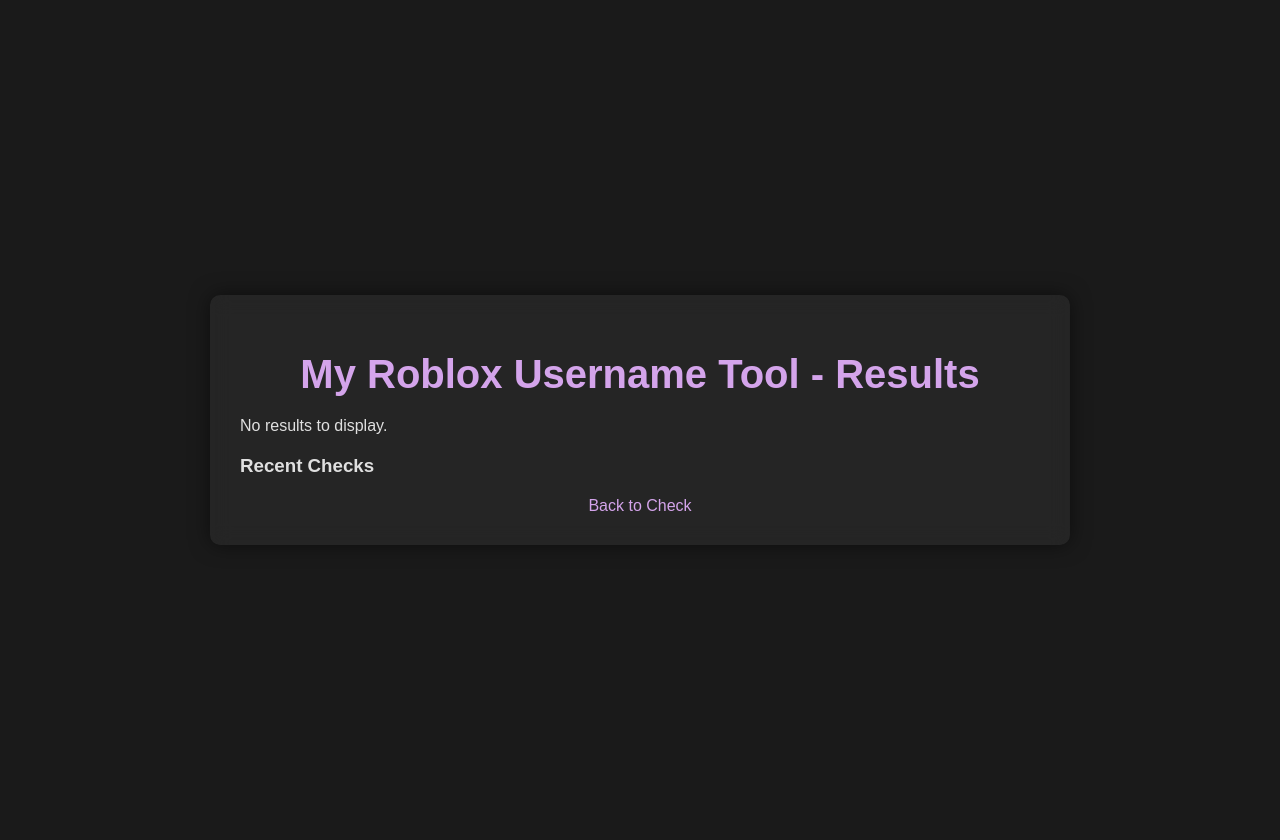
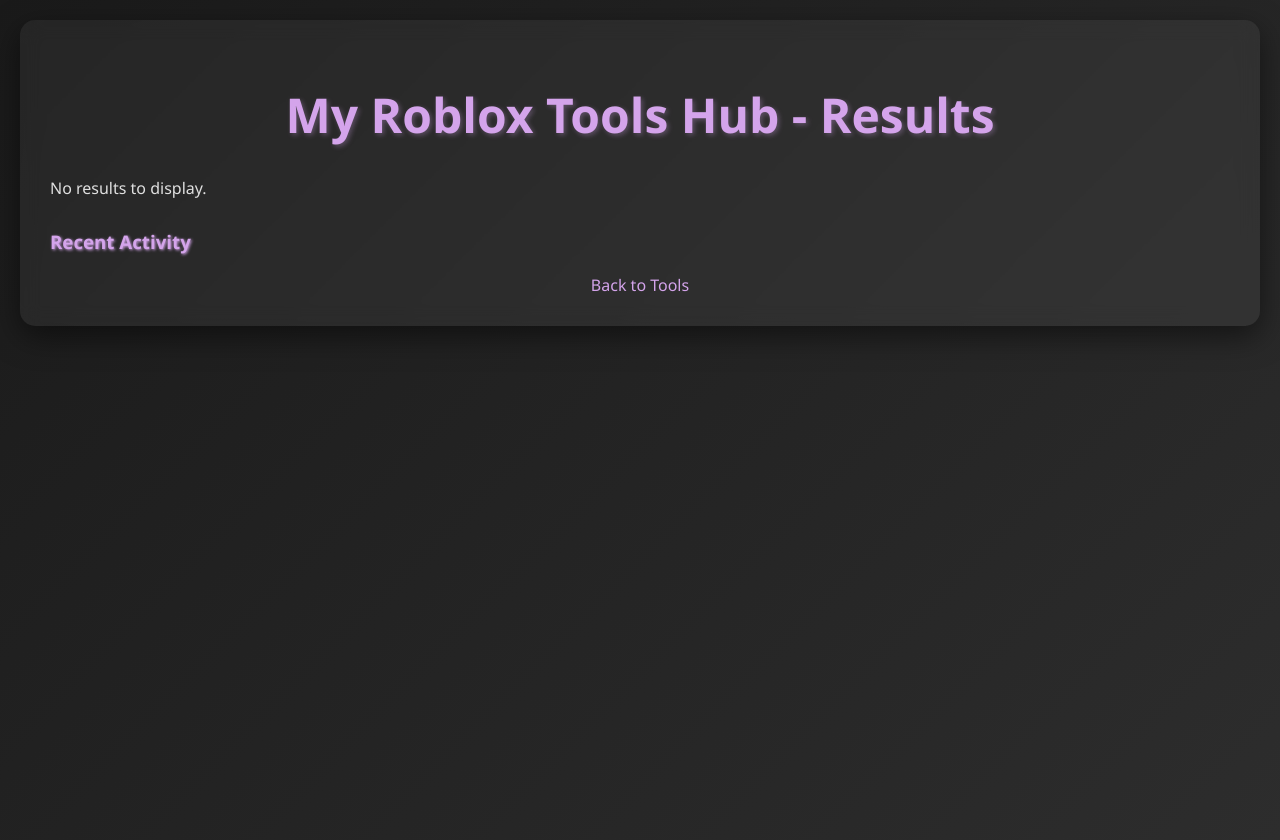
Before and after one commit to DoltD1no/RUC, a Flask app: page /results in a window 1280 px wide. Run offline with Flask 3, Linux system fonts and the light colour scheme.

Commit message:
Update results.html

```diff
--- a/templates/results.html
+++ b/templates/results.html
@@ -3,59 +3,66 @@
 <head>
     <meta charset="UTF-8">
     <meta name="viewport" content="width=device-width, initial-scale=1.0">
-    <title>My Roblox Username Tool - Results</title>
+    <title>My Roblox Tools Hub - Results</title>
     <style>
         body {
-            font-family: Arial, sans-serif;
-            background: #1a1a1a;
+            font-family: 'Segoe UI', Tahoma, Geneva, Verdana, sans-serif;
+            background: linear-gradient(135deg, #1a1a1a, #2d2d2d);
             color: #e0e0e0;
             margin: 0;
             padding: 20px;
-            display: flex;
-            justify-content: center;
-            align-items: center;
             min-height: 100vh;
         }
         .container {
+            max-width: 1200px;
+            margin: 0 auto;
             background: rgba(255, 255, 255, 0.05);
             padding: 30px;
-            border-radius: 10px;
+            border-radius: 15px;
             backdrop-filter: blur(10px);
-            box-shadow: 0 0 20px rgba(0, 0, 0, 0.5);
-            max-width: 800px;
-            width: 100%;
+            box-shadow: 0 10px 30px rgba(0, 0, 0, 0.5);
+            transition: transform 0.3s ease;
         }
+        .container:hover { transform: scale(1.01); }
         h1 {
             color: #d4a4eb;
             text-align: center;
-            margin-bottom: 20px;
-            font-size: 2.5em;
+            margin-bottom: 30px;
+            font-size: 3em;
+            text-shadow: 2px 2px 5px rgba(212, 164, 235, 0.3);
         }
         table {
             width: 100%;
             border-collapse: collapse;
             margin: 20px 0;
             background: #2a2a2a;
+            animation: slideIn 1s ease-out;
         }
         th, td {
-            padding: 12px;
-            border: 1px solid #444;
+            padding: 15px;
+            border: 1px solid #555;
             text-align: left;
+            transition: background 0.3s ease;
         }
         th { background: #d4a4eb; color: #1a1a1a; }
-        .available { color: #50fa7b; }
-        .taken { color: #ff5555; }
-        .error { color: #ff79c6; }
-        a { color: #d4a4eb; text-decoration: none; }
-        a:hover { text-decoration: underline; }
-        #recent-checks { margin-top: 20px; }
+        td:hover { background: #333; }
+        .available { color: #50fa7b; text-shadow: 0 0 5px #50fa7b; }
+        .taken { color: #ff5555; text-shadow: 0 0 5px #ff5555; }
+        .error { color: #ff79c6; text-shadow: 0 0 5px #ff79c6; }
+        a { color: #d4a4eb; text-decoration: none; transition: color 0.3s ease; }
+        a:hover { color: #b19cd9; text-shadow: 0 0 10px #b19cd9; }
+        #recent-checks { margin-top: 30px; }
+        #recent-checks h3 { color: #d4a4eb; text-shadow: 1px 1px 3px #d4a4eb; }
         #recent-checks ul { list-style: none; padding: 0; }
-        #recent-checks li { padding: 5px 0; }
+        #recent-checks li { padding: 10px; background: #2a2a2a; margin: 5px 0; border-radius: 5px; transition: all 0.3s ease; }
+        #recent-checks li:hover { background: #333; transform: translateX(5px); }
+        @keyframes slideIn { from { transform: translateY(20px); opacity: 0; } to { transform: translateY(0); opacity: 1; } }
+        @keyframes pulse { 0% { transform: scale(1); } 50% { transform: scale(1.05); } 100% { transform: scale(1); } }
     </style>
 </head>
 <body>
     <div class="container">
-        <h1>My Roblox Username Tool - Results</h1>
+        <h1>My Roblox Tools Hub - Results</h1>
         {% if results %}
             <table>
                 <tr>
@@ -80,10 +87,10 @@
             <p>No results to display.</p>
         {% endif %}
         <div id="recent-checks">
-            <h3>Recent Checks</h3>
+            <h3>Recent Activity</h3>
             <ul id="recent-checks-list"></ul>
         </div>
-        <a href="/" style="display: block; text-align: center; margin-top: 20px;">Back to Check</a>
+        <a href="/" style="display: block; text-align: center; margin-top: 20px; color: #d4a4eb; text-decoration: none; transition: color 0.3s ease;">Back to Tools</a>
     </div>
     <script>
         function updateRecentChecks() {
```
